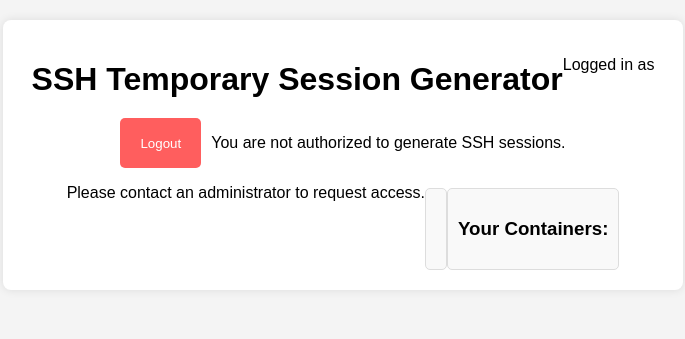
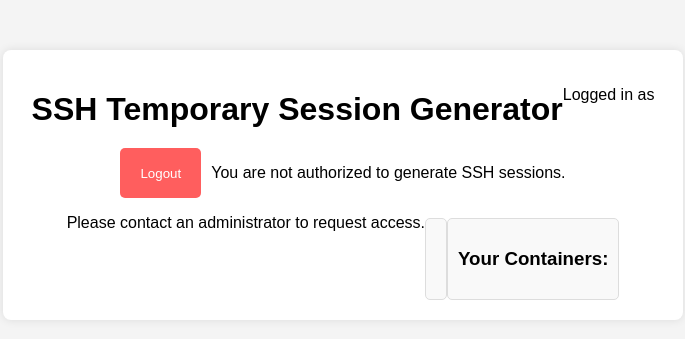
Before and after one commit to kokofixcomputers/TemporarySSHSessionManager, a Flask app: template templates/home.html in a window 1280 px wide. Shown: the top 339 px of the page, without its empty margins (297-982 px from the left). Run offline with Flask 3, Linux system fonts and the light colour scheme; the template is opened without the code that fills it, so the values that code supplies are empty.

Commit message:
:bug: fix: aaa
Signed-off-by: kokodev <koko@kokodev.cc>

```diff
--- a/static/styles.css
+++ b/static/styles.css
@@ -14,7 +14,7 @@
   .container {
     display: flex;
     max-width: 50%;
-    margin: 20px auto;
+    margin: 50px auto;
     padding: 20px;
     background: white;
     border-radius: 8px;
```
